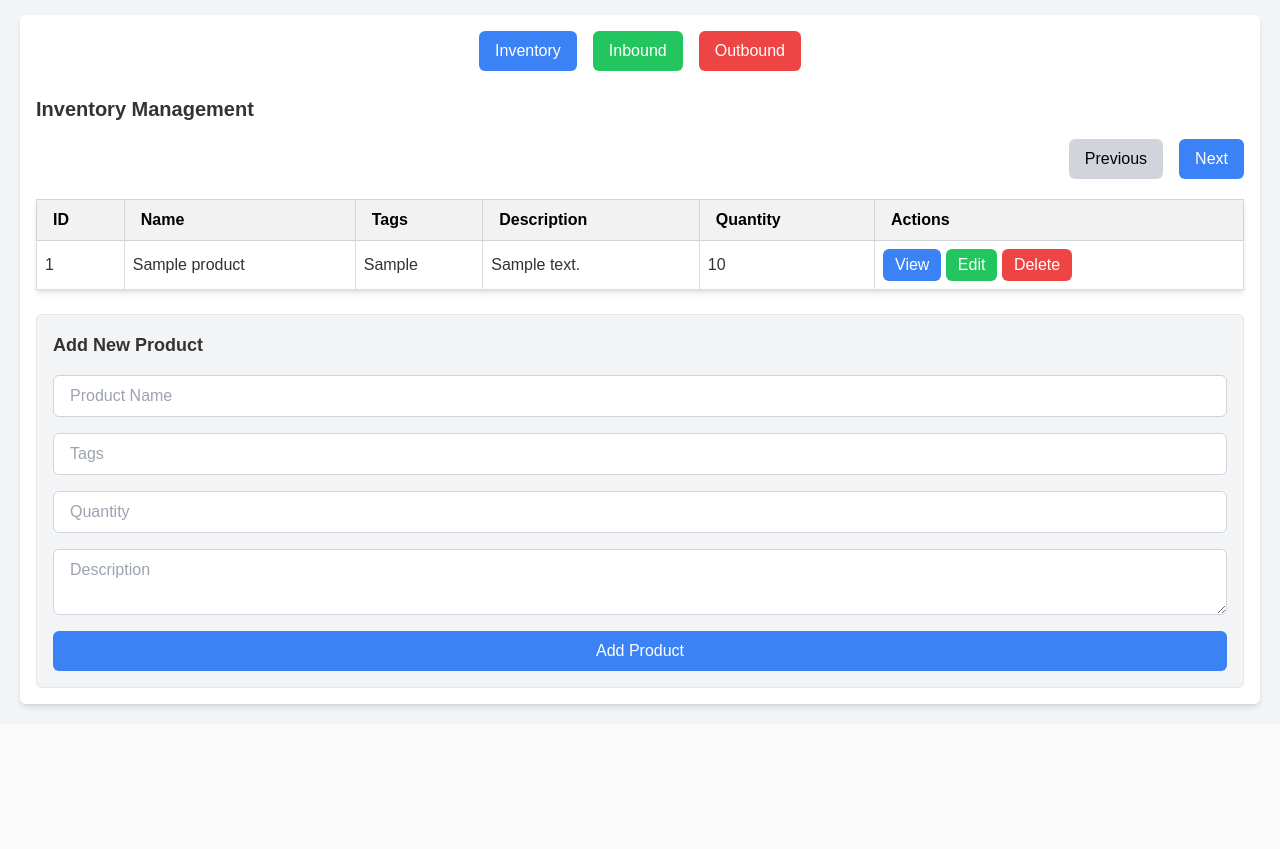
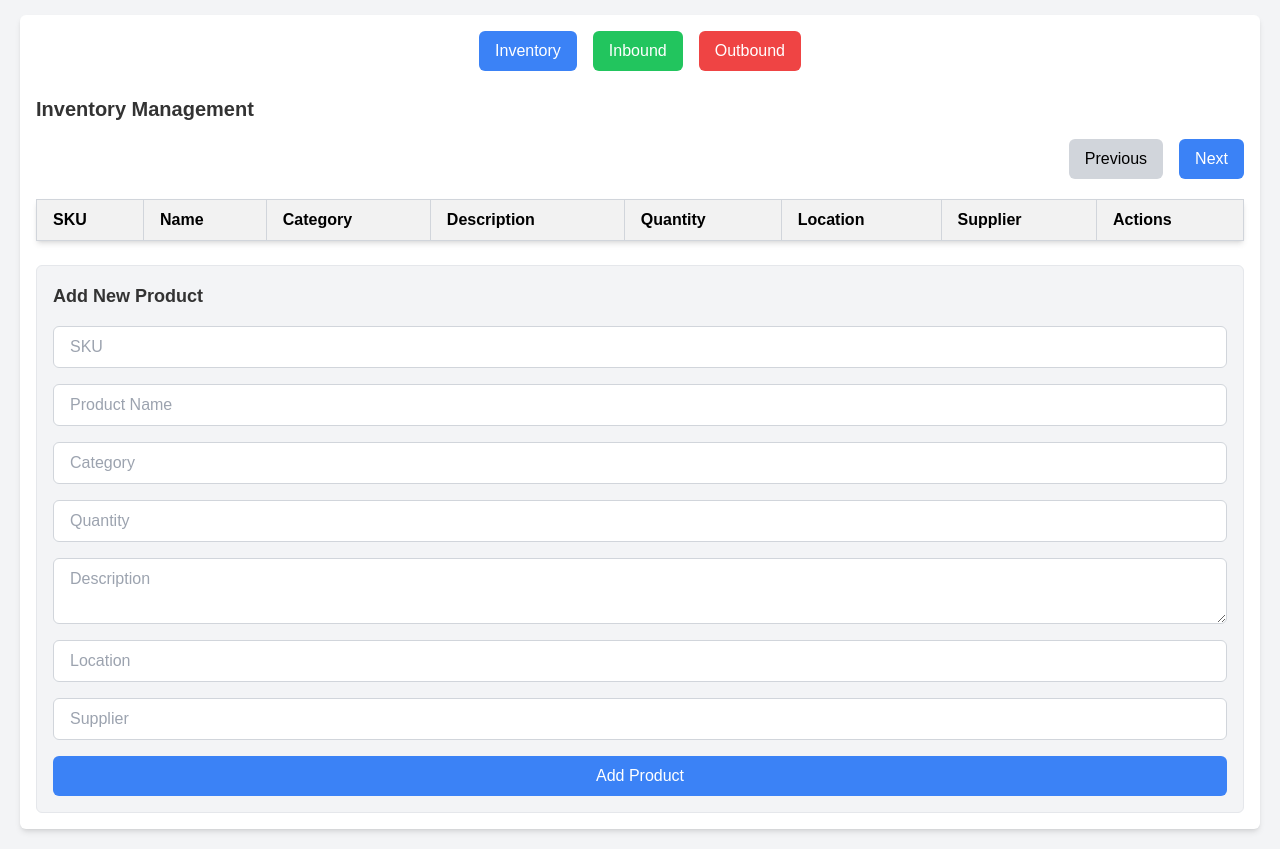
Before and after one commit to LIM-02/art-challenge, a Flask app: page / in a window 1280 px wide. Shown: the part 145-994 px from the top of the page. Before the commit the page ends 855 px from the top, so only its background shows below. Run offline with Flask 3, Linux system fonts and the light colour scheme; the visitor is signed in with stand-in values (Sample User, id 1); tables that the repository leaves empty or names only in its code hold one stand-in row (values such as "Sample post"); lists and menus that the app fills with data are empty; some libraries are stand-ins or nearby versions.

Commit message:
update the inventory management

```diff
--- a/static/js/scripts.js
+++ b/static/js/scripts.js
@@ -46,38 +46,35 @@ function loadProducts(offset = 0) {
             const productTableBody = document.querySelector("#productTable tbody");
             productTableBody.innerHTML = ""; // Clear existing rows
 
-            if (data.length === 0 && currentOffset > 0) {
-                alert('No more records to display');
-                currentOffset -= limit; // Prevent invalid offset
+            if (data.length === 0 && offset > 0) {
+                alert("No more records to display");
                 return;
             }
 
             data.forEach(product => {
-                let actions = `
-                    <button class="px-3 py-1 bg-blue-500 text-white rounded-md hover:bg-blue-600" onclick="viewProduct(${product.product_id})">View</button>
+                const actions = `
+                    <button class="px-3 py-1 bg-blue-500 text-white rounded-md hover:bg-blue-600" onclick="viewProduct('${product.sku}')">View</button>
+                    <button class="px-3 py-1 bg-green-500 text-white rounded-md hover:bg-green-600" onclick="editProduct('${product.sku}')">Edit</button>
+                    <button class="px-3 py-1 bg-red-500 text-white rounded-md hover:bg-red-600" onclick="deleteProduct('${product.sku}')">Delete</button>
                 `;
-                if (userRole === 'manager') {
-                    actions += `
-                        <button class="px-3 py-1 bg-green-500 text-white rounded-md hover:bg-green-600" onclick="editProduct(${product.product_id})">Edit</button>
-                        <button class="px-3 py-1 bg-red-500 text-white rounded-md hover:bg-red-600" onclick="deleteProduct(${product.product_id})">Delete</button>
-                    `;
-                }
+
                 const row = `
                     <tr>
-                        <td>${product.product_id}</td>
+                        <td>${product.sku}</td>
                         <td>${product.product_name}</td>
-                        <td>${product.tags}</td>
-                        <td>${product.description}</td>
+                        <td>${product.category || "N/A"}</td>
+                        <td>${product.description || "N/A"}</td>
                         <td>${product.quantity}</td>
+                        <td>${product.location || "N/A"}</td>
+                        <td>${product.supplier || "N/A"}</td>
                         <td>${actions}</td>
                     </tr>
                 `;
                 productTableBody.innerHTML += row;
             });
 
-            // Enable/Disable Pagination Buttons
-            document.getElementById('prev-button').disabled = offset === 0;
-            document.getElementById('next-button').disabled = data.length < limit;
+            document.getElementById("prev-button").disabled = offset === 0;
+            document.getElementById("next-button").disabled = data.length < limit;
         })
         .catch(error => console.error("Error fetching products:", error));
 }
@@ -171,21 +168,27 @@ function updatePaginationControls(type, offset, dataLength) {
 
 // Add Product
 if (userRole === 'manager') {
-    document.getElementById('addProductForm').addEventListener('submit', function (e) {
+    document.getElementById("addProductForm").addEventListener("submit", function (e) {
         e.preventDefault();
         const formData = new FormData(this);
         const data = Object.fromEntries(formData);
-        fetch('/products', {
-            method: 'POST',
-            headers: { 'Content-Type': 'application/json' },
-            body: JSON.stringify(data)
+
+        fetch("/products", {
+            method: "POST",
+            headers: { "Content-Type": "application/json" },
+            body: JSON.stringify(data),
         })
             .then(response => response.json())
             .then(result => {
-                alert(result.message);
-                loadProducts();
-                this.reset();
-            });
+                if (result.message) {
+                    alert(result.message);
+                    loadProducts(); // Reload products
+                } else {
+                    alert(result.error || "Error adding product");
+                }
+                this.reset(); // Reset the form
+            })
+            .catch(error => console.error("Error:", error));
     });
 }
 
--- a/templates/index.html
+++ b/templates/index.html
@@ -51,11 +51,13 @@
             <table id="productTable" class="table-auto w-full border-collapse border border-gray-200 shadow-md">
                 <thead class="bg-gray-200">
                     <tr>
-                        <th class="border border-gray-300 px-4 py-2">ID</th>
+                        <th class="border border-gray-300 px-4 py-2">SKU</th>
                         <th class="border border-gray-300 px-4 py-2">Name</th>
-                        <th class="border border-gray-300 px-4 py-2">Tags</th>
+                        <th class="border border-gray-300 px-4 py-2">Category</th>
                         <th class="border border-gray-300 px-4 py-2">Description</th>
                         <th class="border border-gray-300 px-4 py-2">Quantity</th>
+                        <th class="border border-gray-300 px-4 py-2">Location</th>
+                        <th class="border border-gray-300 px-4 py-2">Supplier</th>
                         <th class="border border-gray-300 px-4 py-2">Actions</th>
                     </tr>
                 </thead>
@@ -63,49 +65,23 @@
             </table>
 
             <!-- Add New Product -->
-            <div id="add-product-section" class="mt-6 p-4 bg-gray-100 border border-gray-200 rounded-md" style="display:none;">
+            <div id="add-product-section" class="mt-6 p-4 bg-gray-100 border border-gray-200 rounded-md">
                 <h3 class="text-lg font-bold mb-4">Add New Product</h3>
                 <form id="addProductForm" class="grid gap-4">
+                    <input type="text" name="sku" placeholder="SKU" required class="px-4 py-2 border border-gray-300 rounded-md" />
                     <input type="text" name="product_name" placeholder="Product Name" required class="px-4 py-2 border border-gray-300 rounded-md" />
-                    <input type="text" name="tags" placeholder="Tags" class="px-4 py-2 border border-gray-300 rounded-md" />
+                    <input type="text" name="category" placeholder="Category" class="px-4 py-2 border border-gray-300 rounded-md" />
                     <input type="number" name="quantity" placeholder="Quantity" required class="px-4 py-2 border border-gray-300 rounded-md" />
                     <textarea name="description" placeholder="Description" class="px-4 py-2 border border-gray-300 rounded-md"></textarea>
+                    <input type="text" name="location" placeholder="Location" class="px-4 py-2 border border-gray-300 rounded-md" />
+                    <input type="text" name="supplier" placeholder="Supplier" class="px-4 py-2 border border-gray-300 rounded-md" />
                     <button type="submit" class="px-4 py-2 bg-blue-500 text-white rounded-md hover:bg-blue-600">
                         Add Product
                     </button>
                 </form>
             </div>
-            <!-- Edit Form -->
-            <div id="edit-modal" style="display: none; position: fixed; top: 0; left: 0; width: 100%; height: 100%; background-color: rgba(0, 0, 0, 0.5); z-index: 1000; align-items: center; justify-content: center;">
-                <div style="background-color: white; padding: 20px; border-radius: 8px; width: 400px; box-shadow: 0 4px 8px rgba(0, 0, 0, 0.2);">
-                    <h3 style="margin-bottom: 15px;">Edit Product</h3>
-                    <form id="edit-form">
-                        <input type="hidden" id="edit-product-id" />
-                        <div style="margin-bottom: 10px;">
-                            <label for="edit-product-name" style="display: block; font-weight: bold;">Name:</label>
-                            <input type="text" id="edit-product-name" style="width: 100%; padding: 8px; border: 1px solid #ccc; border-radius: 4px;" />
-                        </div>
-                        <div style="margin-bottom: 10px;">
-                            <label for="edit-product-tags" style="display: block; font-weight: bold;">Tags:</label>
-                            <input type="text" id="edit-product-tags" style="width: 100%; padding: 8px; border: 1px solid #ccc; border-radius: 4px;" />
-                        </div>
-                        <div style="margin-bottom: 10px;">
-                            <label for="edit-product-quantity" style="display: block; font-weight: bold;">Quantity:</label>
-                            <input type="number" id="edit-product-quantity" style="width: 100%; padding: 8px; border: 1px solid #ccc; border-radius: 4px;" />
-                        </div>
-                        <div style="margin-bottom: 10px;">
-                            <label for="edit-product-description" style="display: block; font-weight: bold;">Description:</label>
-                            <textarea id="edit-product-description" style="width: 100%; padding: 8px; border: 1px solid #ccc; border-radius: 4px; resize: none;"></textarea>
-                        </div>
-                        <div style="text-align: right;">
-                            <button type="button" onclick="closeEditModal()" style="padding: 10px 15px; background-color: #ccc; color: black; border: none; border-radius: 4px; cursor: pointer; margin-right: 10px;">Cancel</button>
-                            <button type="submit" style="padding: 10px 15px; background-color: #28a745; color: white; border: none; border-radius: 4px; cursor: pointer;">Save Changes</button>
-                        </div>
-                    </form>
-                </div>
-            </div>
+        </div>
 
-        </div>
 
         <!-- Inbound Section -->
         <div id="inbound-section" style="display: none;">
```
